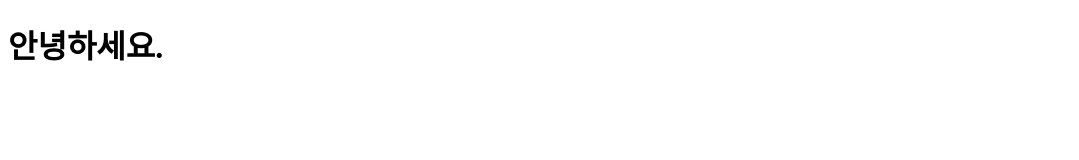
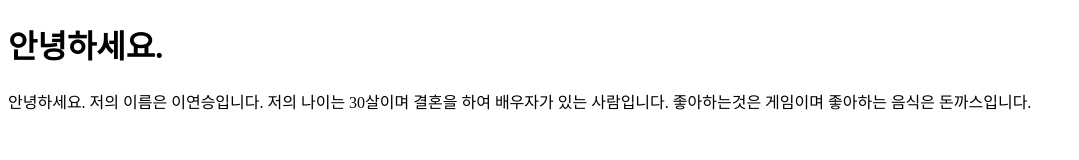
Before and after one commit to leeys951006/test-24.06.14, a website: page index.html in a window 1280 px wide. Shown: the whole page, without its empty margins (0-1079 px from the left). Drawn offline with Linux system fonts and the light colour scheme.

Commit message:
p 내용 추가

```diff
--- a/index.html
+++ b/index.html
@@ -7,5 +7,9 @@
   </head>
   <body>
     <h1>안녕하세요.</h1>
+    <p>
+      안녕하세요. 저의 이름은 이연승입니다. 저의 나이는 30살이며 결혼을 하여 배우자가 있는 사람입니다. 좋아하는것은
+      게임이며 좋아하는 음식은 돈까스입니다.
+    </p>
   </body>
 </html>
```
